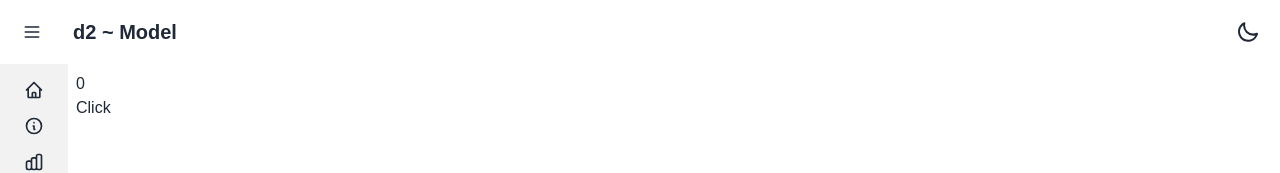
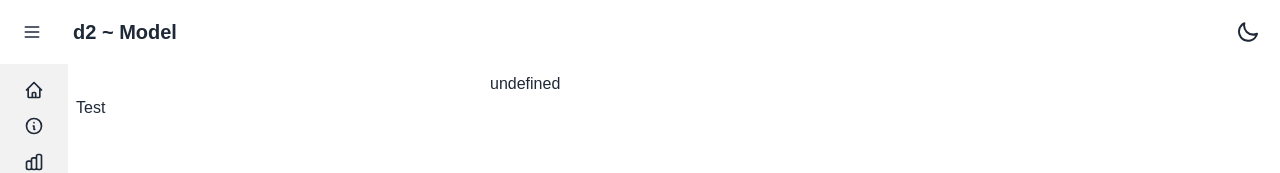
Before and after one commit to chanwit-y/d2-model-demo, a Next.js app: page / in a window 1280 px wide. Shown: the top 173 px of the page. Built offline with nearby package versions, Linux system fonts and the light colour scheme.

Commit message:
Add FormEx component with Zod validation and react-hook-form integration

```diff
--- /dev/null
+++ b/src/app/example/form.tsx
@@ -0,0 +1,45 @@
+"use client"
+
+import { zodResolver } from '@hookform/resolvers/zod';
+import React, { useEffect, useMemo } from 'react'
+import { useForm } from 'react-hook-form'
+import { z } from 'zod';
+
+
+const Schema = z.object({
+	example: z.string(),
+	exampleRequired: z.string().nonempty("This field is required"),
+});
+
+export const FormEx = () => {
+
+	const { register, handleSubmit, watch, formState: { errors } } = useForm({
+		resolver: zodResolver(Schema),
+		mode: 'all'
+	});
+	// const onSubmit = (data: any) => console.log(data);
+
+	// console.log(watch("example")); // watch input value by passing the name of it
+	useEffect(() => {
+		console.log(errors)
+	}, [errors])
+
+	const err = useMemo(() => errors["exampleRequired"], [errors])
+
+
+	return (
+		<form >
+			<input {...register("example")} />
+
+			<input {...register("exampleRequired")} />
+			{String(err?.message)}
+			<br />
+			<button
+				onClick={handleSubmit((data) => {
+					console.log('Hi')
+					console.log(data)
+				})}
+			>Test</button>
+		</form>
+	)
+}
--- a/src/app/page.tsx
+++ b/src/app/page.tsx
@@ -3,6 +3,7 @@ import { Test } from "./example/Test";
 import Optimistic from "./example/optimistic";
 import { Query } from "./example/query";
 import { Ex } from "./example/Ex";
+import { FormEx } from "./example/form";
 // import DemoContext from "./example/context/DemoContext";
 
 export default function Home() {
@@ -12,7 +13,7 @@ export default function Home() {
      {/* <Optimistic /> */}
      {/* <DemoContext /> */}
      {/* <Query /> */}
-     <Ex />
+     <FormEx />
     </div>
   );
 }
```
Also changed, not shown: src/app/components/DataModel/schema/index.ts (+17 -0 lines).
